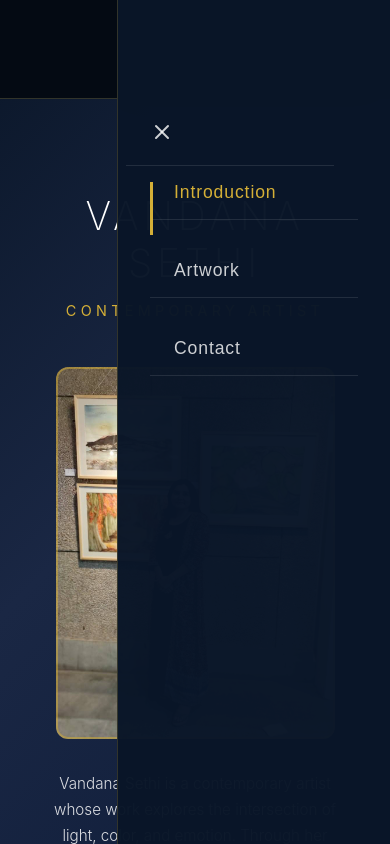
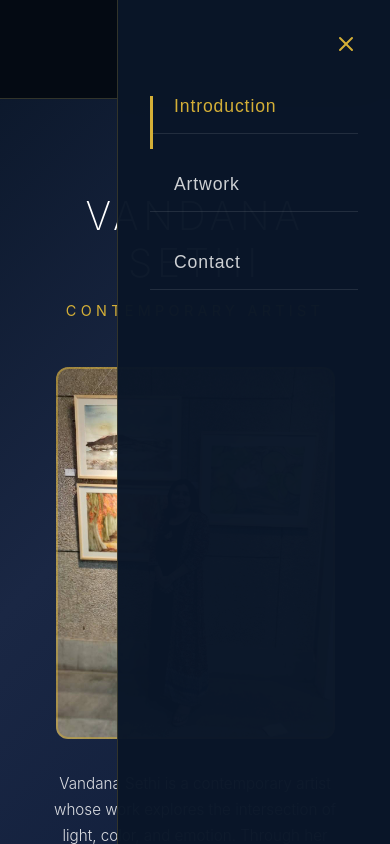
Before and after one commit to khs14/VandanaSethi, a React (Vite) app: page / in a window 390 px wide. Both pictures are taken after a click on the button 346 px from the left and 49 px from the top of the page. Shown: the top 844 px of the page. Built offline with nearby package versions, Linux system fonts and the light colour scheme.

Commit message:
mobile menu close button fix

```diff
--- a/src/App.jsx
+++ b/src/App.jsx
@@ -287,15 +287,6 @@ const App = () => {
 
           <div className={`nav-links ${mobileMenuOpen ? 'open' : ''}`}>
             <button
-                type="button"
-                className="mobile-menu-close"
-                onClick={() => setMobileMenuOpen(false)}
-                aria-label="Close menu"
-              >
-                <X size={24} />
-              </button>
-
-            <button
               onClick={() => scrollToSection('intro')}
               className={activeSection === 'intro' ? 'active' : ''}
             >
@@ -314,7 +305,16 @@ const App = () => {
               Contact
             </button>
           </div>
-
+          {mobileMenuOpen && (
+              <button
+                type="button"
+                className="mobile-menu-close"
+                onClick={() => setMobileMenuOpen(false)}
+                aria-label="Close menu"
+              >
+                <X size={24} />
+              </button>
+            )}
           <div
             className={`mobile-menu-overlay ${mobileMenuOpen ? 'open' : ''}`}
             onClick={() => setMobileMenuOpen(false)}
```
